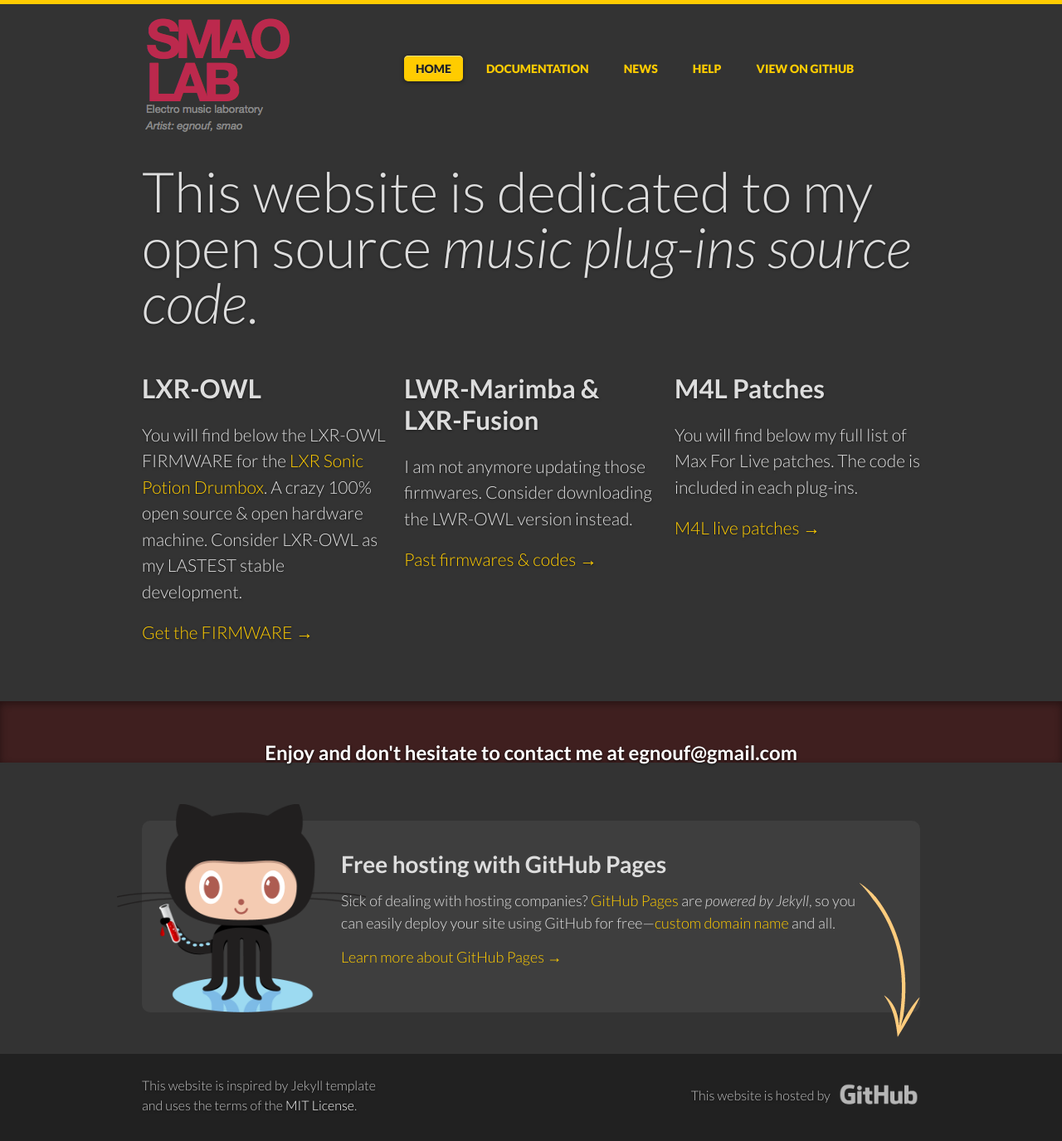
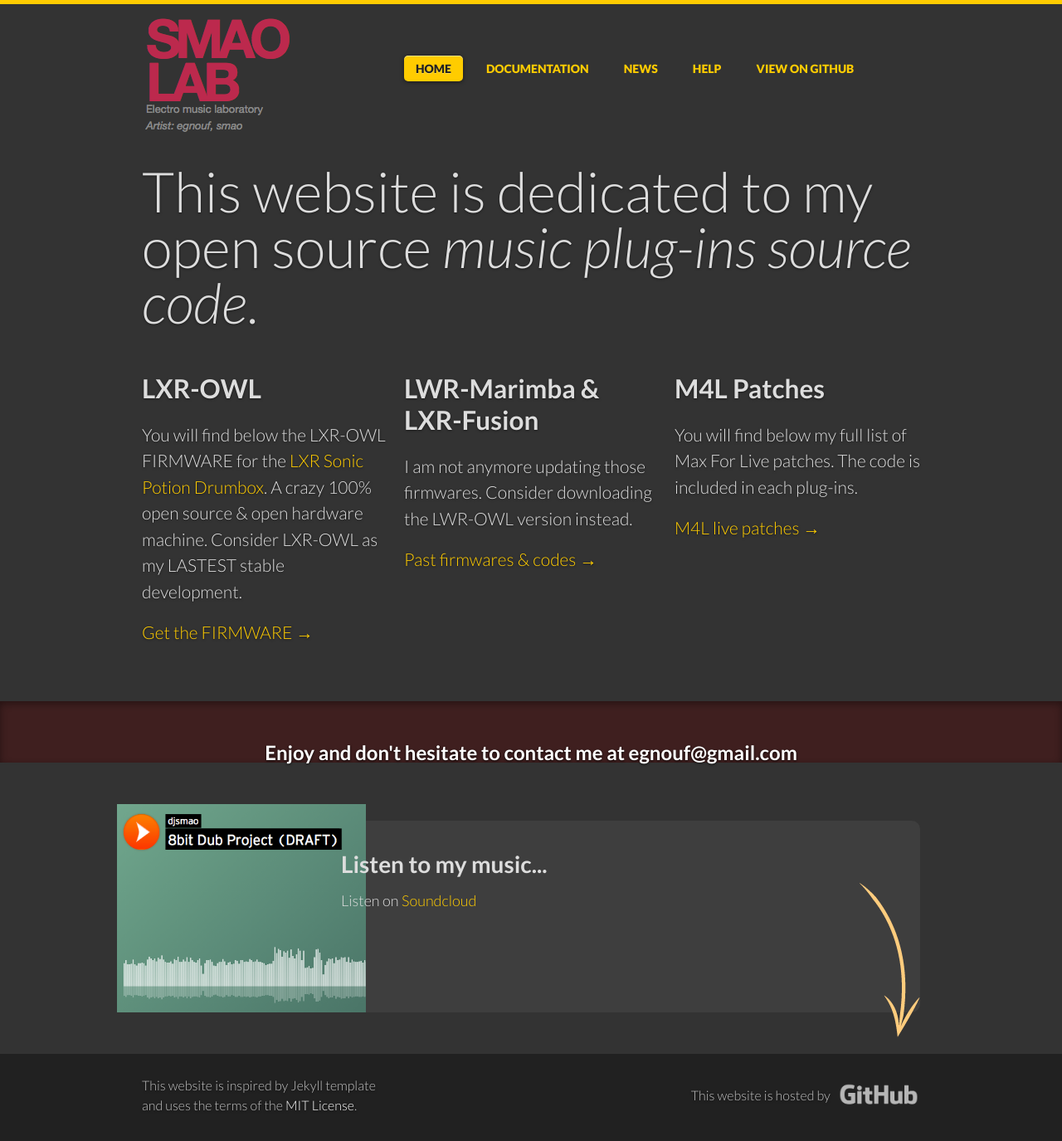
Before and after one commit to smaolab/github.io, a Jekyll site: the page built from index.html, in a window 1280 px wide. Shown: the whole page at 83% size. Built offline with Jekyll 4.4.1, drawn with Linux system fonts in a browser that asks for light colours.

Commit message:
soundcloud

```diff
--- a/index.html
+++ b/index.html
@@ -47,11 +47,10 @@
     <div class="unit whole">
       <div class="grid pane">
         <div class="unit whole center-on-mobiles">
-          <img src="img/octojekyll.png" width="300" height="251" alt="Free Jekyll hosting on GitHub Pages">
+          <img src="img/soundcloud_thumbnail.png" width="300" height="251" alt="Listen to my music...">
           <div class="pane-content">
-            <h2 class="center-on-mobiles"><strong>Free hosting</strong> with GitHub Pages</h2>
-            <p>Sick of dealing with hosting companies? <a href="http://pages.github.com/">GitHub Pages</a> are <em>powered by Jekyll</em>, so you can easily deploy your site using GitHub for free&mdash;<a href="https://help.github.com/articles/setting-up-a-custom-domain-with-pages">custom domain name</a> and&nbsp;all.</p>
-            <a href="http://pages.github.com/">Learn more about GitHub Pages &rarr;</a>
+            <h2 class="center-on-mobiles"><strong>Listen</strong> to my music...</h2>
+            <p>Listen on <a href="http://soundcloud.com/djsmao">Soundcloud</a> </p>
           </div>
         </div>
         <div class="clear"></div>
```
